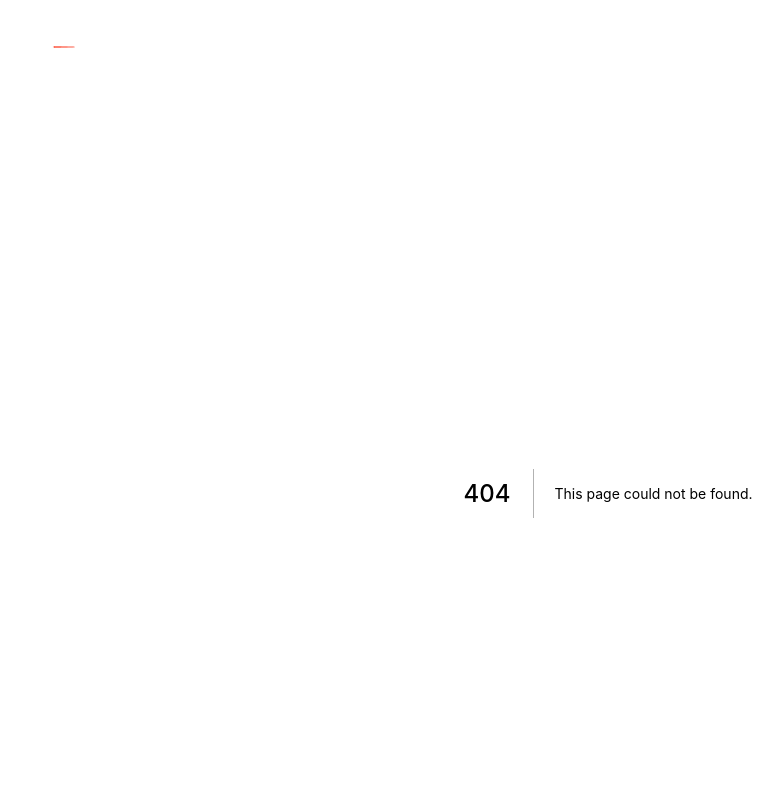
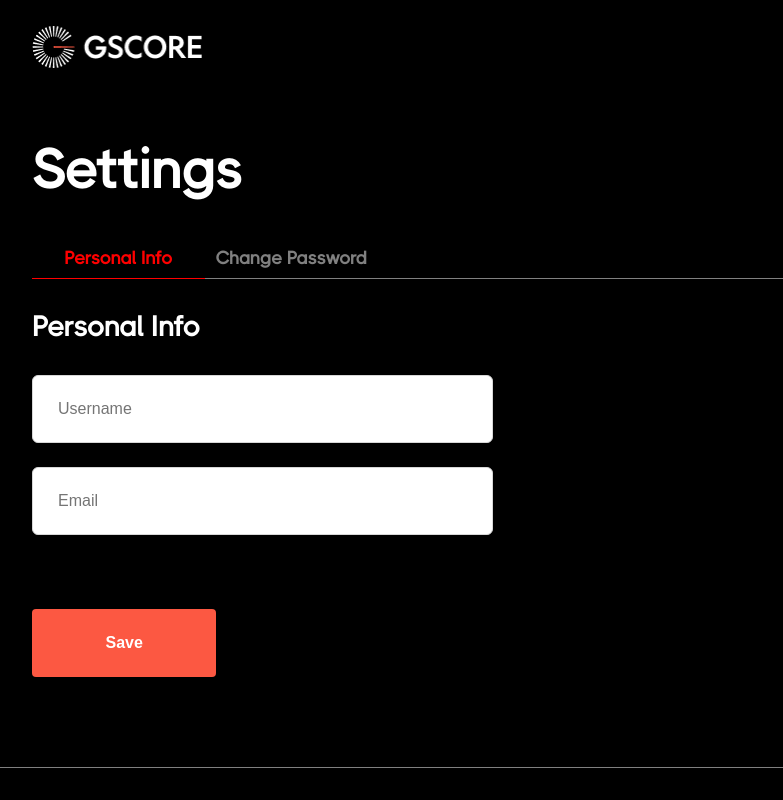
Before and after one commit to ciscapello/gscore, a Next.js app: page /settings in a window 1280 px wide. Before the commit this address had no page. Shown: the top 800 px of the page, without its empty margins (32-815 px from the left). Built offline with nearby package versions, Linux system fonts and the light colour scheme.

Commit message:
added settings page

```diff
--- a/components/layout/header.tsx
+++ b/components/layout/header.tsx
@@ -1,5 +1,6 @@
 import Image from "next/image";
 import Link from "next/link";
+import Router from "next/router";
 import { useState } from "react";
 import styled from "styled-components";
 import { useAppDispatch, useAppSelector } from "../../hooks/useStore";
@@ -15,8 +16,14 @@ export default function Header() {
     setIsShow((prevState: boolean) => !prevState);
   };
 
-  let logoutHandler = () => {
+  const logoutHandler = () => {
     dispatch(logout());
+    setIsShow((prevState: boolean) => !prevState);
+    Router.push("/");
+  };
+
+  const settingsHandler = () => {
+    Router.push("/settings");
     setIsShow((prevState: boolean) => !prevState);
   };
 
@@ -39,13 +46,13 @@ export default function Header() {
         )}
       </Container>
       <Profile isShow={isShow}>
-        <Row>
+        <Row onClick={settingsHandler}>
           <Image src="/icons/settings.png" width={24} height={24} alt="" />
-          <ProfileLink href="#">Settings</ProfileLink>
+          <ProfileLink>Settings</ProfileLink>
         </Row>
         <Row onClick={logoutHandler}>
           <Image src="/icons/logout.png" width={24} height={24} alt="" />
-          <ProfileLink href="#">Logout</ProfileLink>
+          <ProfileLink>Logout</ProfileLink>
         </Row>
       </Profile>
     </Wrapper>
@@ -56,7 +63,7 @@ interface SpanProps {
   isShow: boolean;
 }
 
-const ProfileLink = styled.a`
+const ProfileLink = styled.p`
   color: white;
   text-decoration: none;
   margin-left: 10px;
--- /dev/null
+++ b/components/settingsForms/infoForm.tsx
@@ -0,0 +1,73 @@
+import { SubmitHandler, useForm } from "react-hook-form";
+import styled from "styled-components";
+import { useAppSelector } from "../../hooks/useStore";
+import { Button, Error, Input } from "../signUpForm";
+import axios from "axios";
+import { BASE_URL } from "../../pages";
+
+interface InfoData {
+  username: string;
+  email: string;
+}
+
+export default function InfoForm() {
+  const { token } = useAppSelector((state) => state.user);
+  let {
+    register,
+    handleSubmit,
+    reset,
+    formState: { errors },
+  } = useForm<InfoData>();
+
+  const onInfoSubmit: SubmitHandler<InfoData> = (data) => {
+    console.log(data);
+    const headers = {
+      "Content-Type": "application/json",
+      Authorization: `Bearer ${token}`,
+    };
+    axios
+      .patch(`${BASE_URL}/users/update-password`, data, {
+        headers: headers,
+      })
+      .then((res) => console.log(res));
+    reset();
+  };
+
+  return (
+    <Form onSubmit={handleSubmit(onInfoSubmit)}>
+      <Subtitle>Personal Info</Subtitle>
+      {errors.username ? <Error>This field is required</Error> : null}
+      <InfoInput
+        placeholder="Username"
+        {...register("username", { required: true })}
+      />
+      {errors.email ? <Error>Please enter existing email</Error> : null}
+      <InfoInput
+        placeholder="Email"
+        {...register("email", {
+          pattern: /^[\w-\.]+@([\w-]+\.)+[\w-]{2,4}$/g,
+        })}
+      />
+      <ChangedButton>Save</ChangedButton>
+    </Form>
+  );
+}
+
+export const ChangedButton = styled(Button)`
+  width: 16%;
+`;
+
+export const Subtitle = styled.h3`
+  font-weight: 700;
+  font-size: 28px;
+  line-height: 40px;
+`;
+
+export const Form = styled.form`
+  display: flex;
+  flex-direction: column;
+`;
+
+export const InfoInput = styled(Input)`
+  width: 40%;
+`;
--- /dev/null
+++ b/components/settingsForms/passwordForm.tsx
@@ -0,0 +1,13 @@
+import { Form } from "./infoForm";
+import { ChangedButton, InfoInput, Subtitle } from "./infoForm";
+
+export default function PasswordForm() {
+  return (
+    <Form>
+      <Subtitle>Change Password</Subtitle>
+      <InfoInput placeholder="Current Password" />
+      <InfoInput placeholder="New Password" />
+      <ChangedButton>Save</ChangedButton>
+    </Form>
+  );
+}
--- /dev/null
+++ b/pages/settings.tsx
@@ -0,0 +1,78 @@
+import { useState } from "react";
+import styled from "styled-components";
+import InfoForm from "../components/settingsForms/infoForm";
+import PasswordForm from "../components/settingsForms/passwordForm";
+
+export default function Settings() {
+  const [personalInfo, setPersonalInfo] = useState("info");
+
+  const handleBarPassword = () => {
+    setPersonalInfo("password");
+  };
+
+  const handleBarInfo = () => {
+    setPersonalInfo("info");
+  };
+
+  return (
+    <Container>
+      <Title>Settings</Title>
+      <Bar>
+        <Info personalInfo={personalInfo} onClick={handleBarInfo}>
+          Personal Info
+        </Info>
+        <Password personalInfo={personalInfo} onClick={handleBarPassword}>
+          Change Password
+        </Password>
+      </Bar>
+      {personalInfo === "info" ? <InfoForm /> : <PasswordForm />}
+    </Container>
+  );
+}
+
+interface BarProps {
+  personalInfo: string;
+}
+
+const Password = styled.span<BarProps>`
+  color: ${(props) => (props.personalInfo === "password" ? "red" : "gray")};
+  border-bottom: ${(props) =>
+    props.personalInfo === "password" ? "1px solid red" : "none"};
+  width: 15%;
+  padding-bottom: 10px;
+  text-align: center;
+  cursor: pointer;
+  transform: translateY(1px);
+`;
+
+const Info = styled.span<BarProps>`
+  color: ${(props) => (props.personalInfo === "info" ? "red" : "gray")};
+  border-bottom: ${(props) =>
+    props.personalInfo === "info" ? "1px solid red" : "none"};
+  width: 15%;
+  padding-bottom: 10px;
+  text-align: center;
+  cursor: pointer;
+  transform: translateY(1px);
+`;
+
+const Bar = styled.div`
+  display: flex;
+  justify-content: flex-start;
+  align-items: center;
+  border-bottom: 1px solid gray;
+  font-weight: 700;
+  font-size: 18px;
+  line-height: 20px;
+`;
+
+const Title = styled.h2`
+  font-weight: 700;
+  font-size: 54px;
+  line-height: 64px;
+`;
+
+const Container = styled.div`
+  width: 90%;
+  margin: 0 auto;
+`;
```
